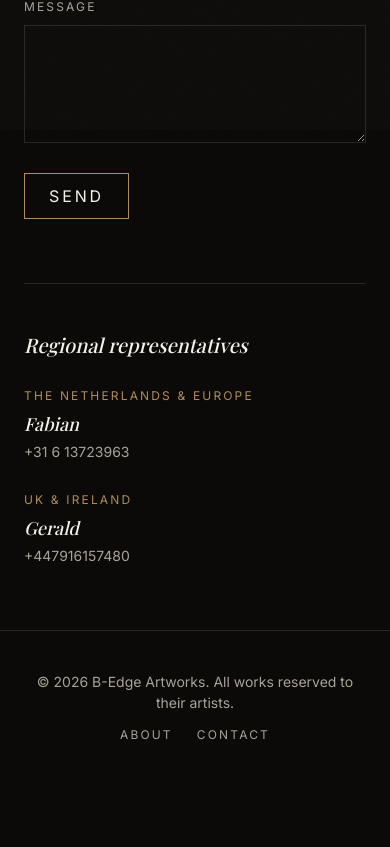
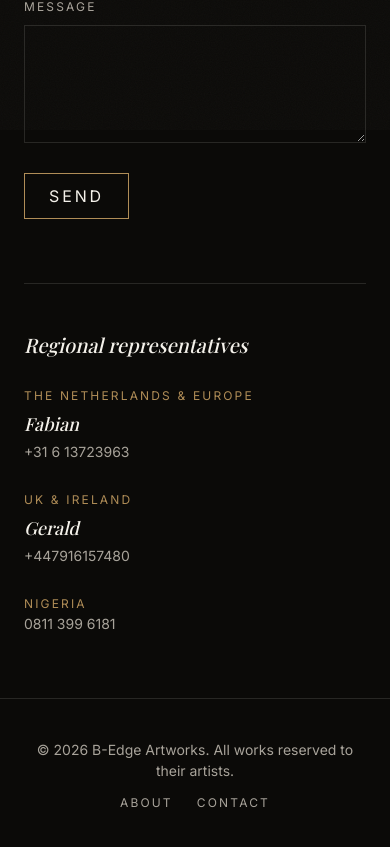
Before and after one commit to oghenenoghie/pronlart2026, a Next.js app: page /contact in a window 390 px wide. Shown: the part 714-1561 px from the top of the page. Before the commit the page ends 1495 px from the top, so only its background shows below. Built offline with nearby package versions, Linux system fonts and the light colour scheme; no server answers.

Commit message:
Add Nigeria representative phone number to contact page
Co-Authored-By: Claude Sonnet 5 <noreply@anthropic.com>
Claude-Session: https://claude.ai/code/session_01H8AqhKe8bbAtzLS2mE4ZbZ

```diff
--- a/app/contact/page.tsx
+++ b/app/contact/page.tsx
@@ -33,7 +33,7 @@ export default function ContactPage() {
             {REPRESENTATIVES.map((rep) => (
               <div key={rep.region}>
                 <p className="font-body text-label uppercase tracking-[0.18em] text-gilt">{rep.region}</p>
-                <p className="mt-2 font-display text-lg italic text-gesso">{rep.name}</p>
+                {rep.name && <p className="mt-2 font-display text-lg italic text-gesso">{rep.name}</p>}
                 {rep.phone && (
                   <a href={`tel:${rep.phone}`} className="mt-1 block font-body text-sm text-ash hover:text-gesso">
                     {rep.phone}
@@ -51,4 +51,5 @@ export default function ContactPage() {
 const REPRESENTATIVES = [
   { region: "The Netherlands & Europe", name: "Fabian", phone: "+31 6 13723963" },
   { region: "UK & Ireland", name: "Gerald", phone: "+447916157480" },
+  { region: "Nigeria", name: null, phone: "0811 399 6181" },
 ];
```
